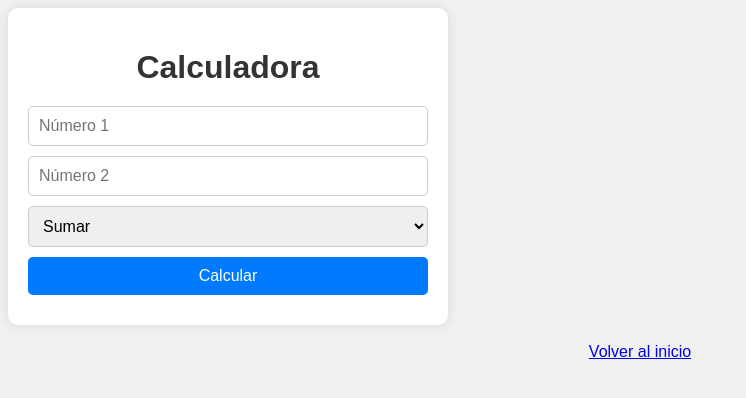
After one commit to brighterlies/BetaFlaskWeb, a Flask app: page /calculate in a window 1280 px wide. The commit adds this page. Shown: the top 398 px of the page, without its empty margins (0-746 px from the left). Run offline with Flask 3, Linux system fonts and the light colour scheme.

Commit message:
Beta calculadora

```diff
--- a/app.py
+++ b/app.py
@@ -81,5 +81,27 @@
     else:
         return 'Perdiste'
 
+# Estructura de Calculadora
+@app.route('/calculate', methods=['GET', 'POST'])
+def calculate():
+    result = None
+    if request.method == 'POST':
+        try:
+            num1 = float(request.form['num1'])
+            num2 = float(request.form['num2'])
+            operation = request.form['operation']
+            if operation == 'add':
+                result = num1 + num2
+            elif operation == 'subtract':
+                result = num1 - num2
+            elif operation == 'multiply':
+                result = num1 * num2
+            elif operation == 'divide':
+                result = num1 / num2
+        except (ValueError, ZeroDivisionError):
+            result = "Error en la operación."
+
+    return render_template('calculate.html', result=result)
+
 if __name__ == '__main__':
     app.run(debug=True)
--- a/static/styles.css
+++ b/static/styles.css
@@ -11,3 +11,59 @@
 h2 {
     color: #363;
 }
+
+.calculator body {
+    font-family: Arial, Helvetica, sans-serif;
+    text-align: center;
+    background-color: #f4f4f4;
+    display: flex;
+    justify-content: center;
+    align-items: center;
+    height: 100vh;
+    margin: 0;
+}
+
+.calculator {
+    background-color: #fff;
+    padding: 20px;
+    border-radius: 10px;
+    box-shadow: 0 0 10px rgba(0, 0, 0, 0.1);
+    max-width: 400px;
+    width: 100%;
+}
+
+.calculator h1 {
+    text-align: center;
+    margin-bottom: 20px;
+}
+
+.calculator form {
+    display: flex;
+    flex-direction: column;
+}
+
+.calculator input,
+.calculator select,
+.calculator button {
+    margin-bottom: 10px;
+    padding: 10px;
+    font-size: 16px;
+    border: 1px solid #ccc;
+    border-radius: 5px;
+}
+
+.calculator button {
+    background-color: #007bff;
+    color: #fff;
+    border: none;
+    cursor: pointer;
+}
+
+.calculator button:hover {
+    background-color: #0056b3;
+}
+
+.calculator h2 {
+    text-align: center;
+    margin-top: 20px;
+}
--- /dev/null
+++ b/templates/calculate.html
@@ -0,0 +1,30 @@
+<!DOCTYPE html>
+<html lang="en">
+<head>
+    <meta charset="UTF-8">
+    <meta name="viewport" content="width=device-width, initial-scale=1.0">
+    <title>Calculadora Flask</title>
+    <link rel="stylesheet" href="{{ url_for('static', filename='styles.css') }}">
+</head>
+<body>
+    <div class="calculator">
+        <h1>Calculadora</h1>
+        <form method="POST" action="{{ url_for('calculate') }}">
+            <input type="text" name="num1" placeholder="Número 1">
+            <input type="text" name="num2" placeholder="Número 2">
+            <select name="operation">
+                <option value="add">Sumar</option>
+                <option value="subtract">Restar</option>
+                <option value="multiply">Multiplicar</option>
+                <option value="divide">Dividir</option>
+            </select>
+            <button type="submit">Calcular</button>
+        </form>
+        {% if result is not none %}
+            <h2>Resultado: {{ result }}</h2>
+        {% endif %}
+    </div>
+    <br>
+    <a href="/">Volver al inicio</a> <!-- Enlace para volver al inicio -->
+</body>
+</html>
--- a/templates/index.html
+++ b/templates/index.html
@@ -11,6 +11,8 @@
         <a href="{{ url_for('chatbot') }}">Chatbot</a>
         <br>
         <a href="{{ url_for('game') }}">Jugar Piedra, Papel o Tijera</a>
+        <br>
+        <a href="{{ url_for('calculate') }}">Calculadora Flask</a>
     </div>
     <div class="container">
         <h1>¡Hola, mundo!</h1>
```
Also changed, not shown: templates/chatbot.html (+5 -4 lines).
